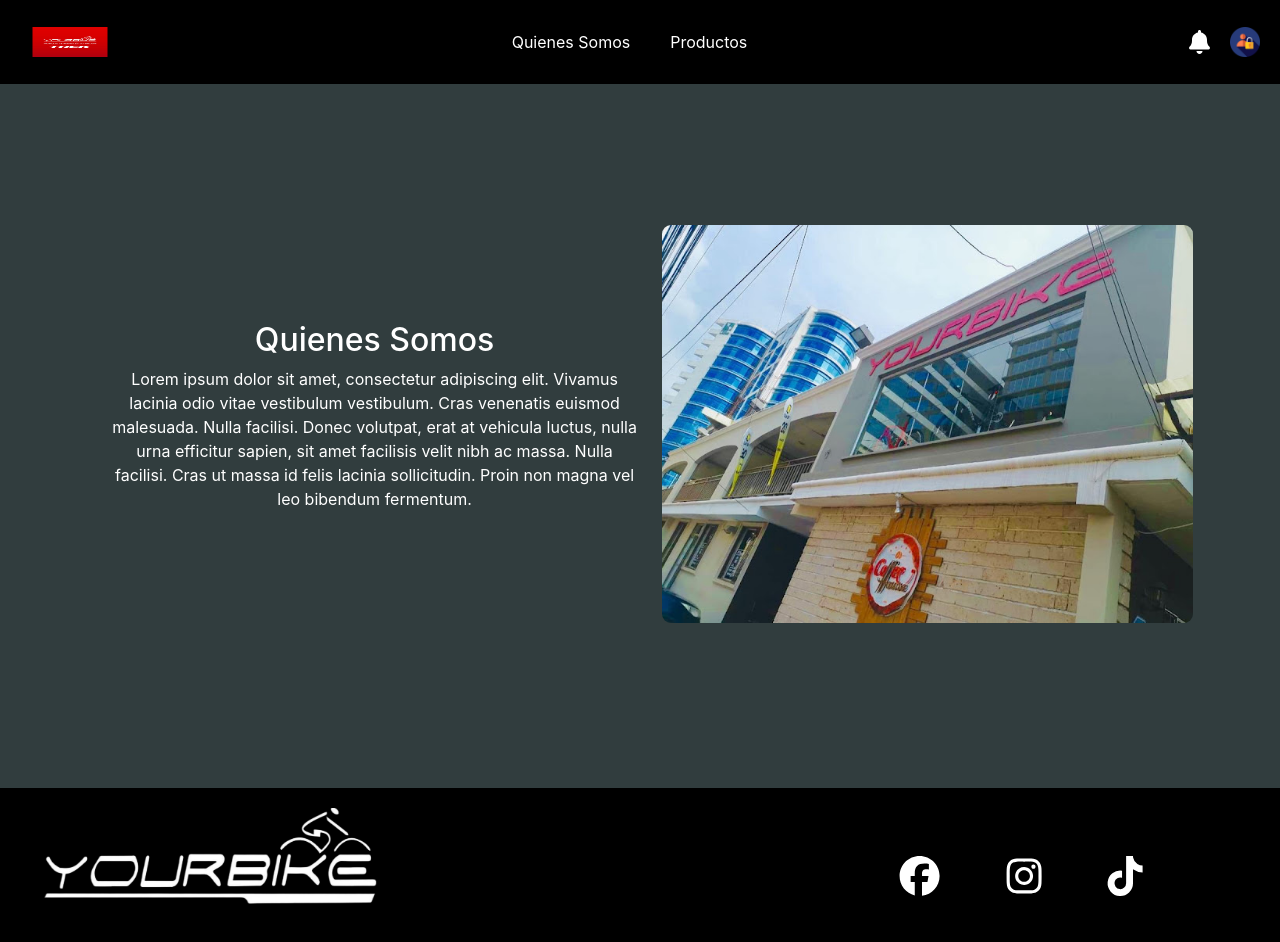
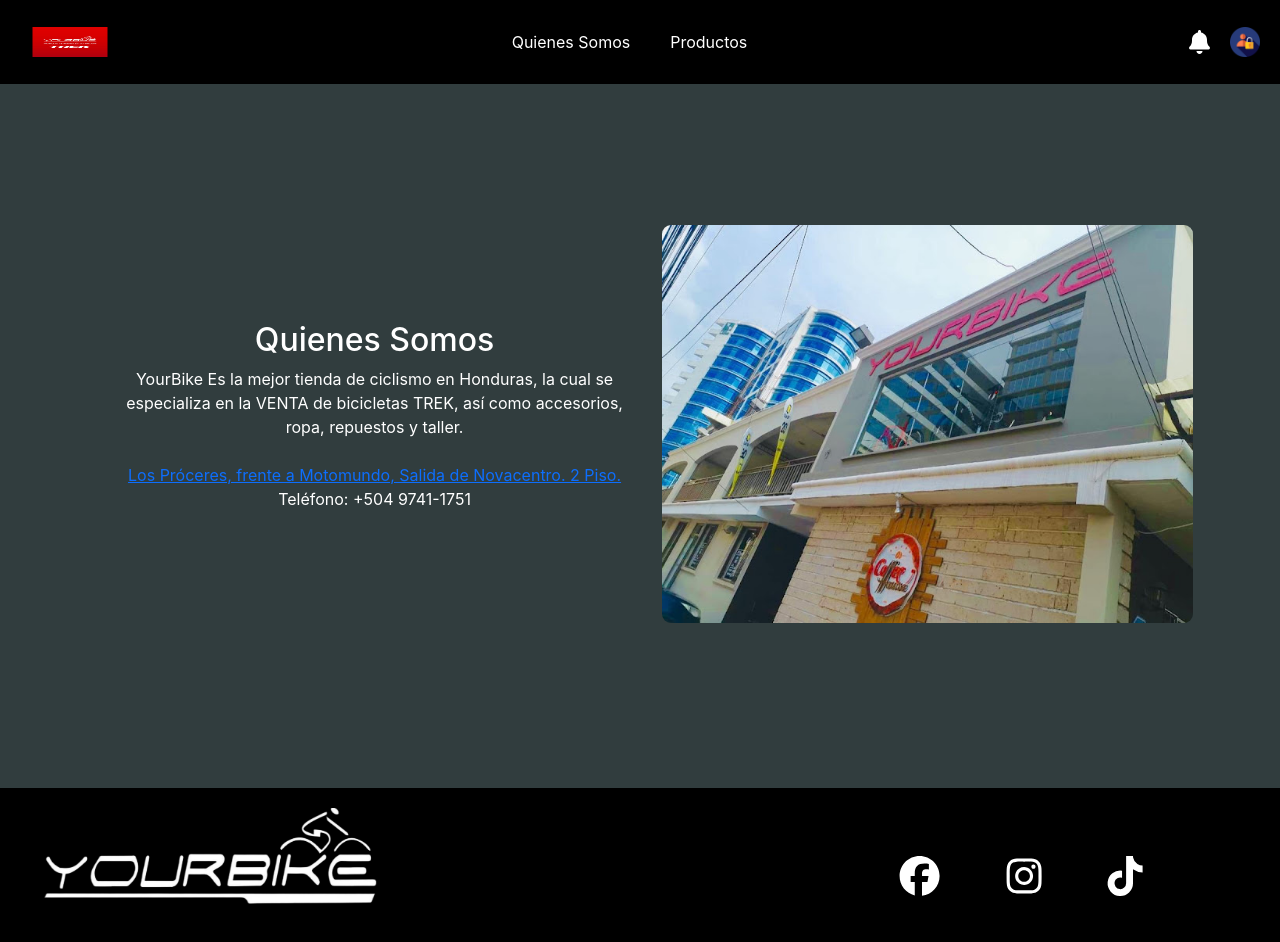
Before and after one commit to isaacjafetm/sprint2, a React (Create React App) app: page /about in a window 1280 px wide. Shown: the top 942 px of the page. Built offline with nearby package versions, Linux system fonts and the light colour scheme.

Commit message:
Mejorando el About

```diff
--- a/src/components/About.js
+++ b/src/components/About.js
@@ -8,8 +8,16 @@
         <div className="about-text">
           <h2>Quienes Somos</h2>
           <p>
-            Lorem ipsum dolor sit amet, consectetur adipiscing elit. Vivamus lacinia odio vitae vestibulum vestibulum. Cras venenatis euismod malesuada. Nulla facilisi. Donec volutpat, erat at vehicula luctus, nulla urna efficitur sapien, sit amet facilisis velit nibh ac massa. Nulla facilisi. Cras ut massa id felis lacinia sollicitudin. Proin non magna vel leo bibendum fermentum.
+              YourBike Es la mejor tienda de ciclismo en Honduras, la cual se especializa en la VENTA de bicicletas TREK, así como accesorios, ropa, repuestos y taller.
+              <br />
+              <br />
+              <a href="https://maps.app.goo.gl/ovirx21yV1bocg3o9" target="_blank" rel="noopener noreferrer">
+                Los Próceres, frente a Motomundo, Salida de Novacentro. 2 Piso.
+              </a>
+              <br />
+              Teléfono: +504 9741-1751
           </p>
+
         </div>
         <div className="about-image">
           <img src="/images/local.jpg" alt="About Us" />
```
